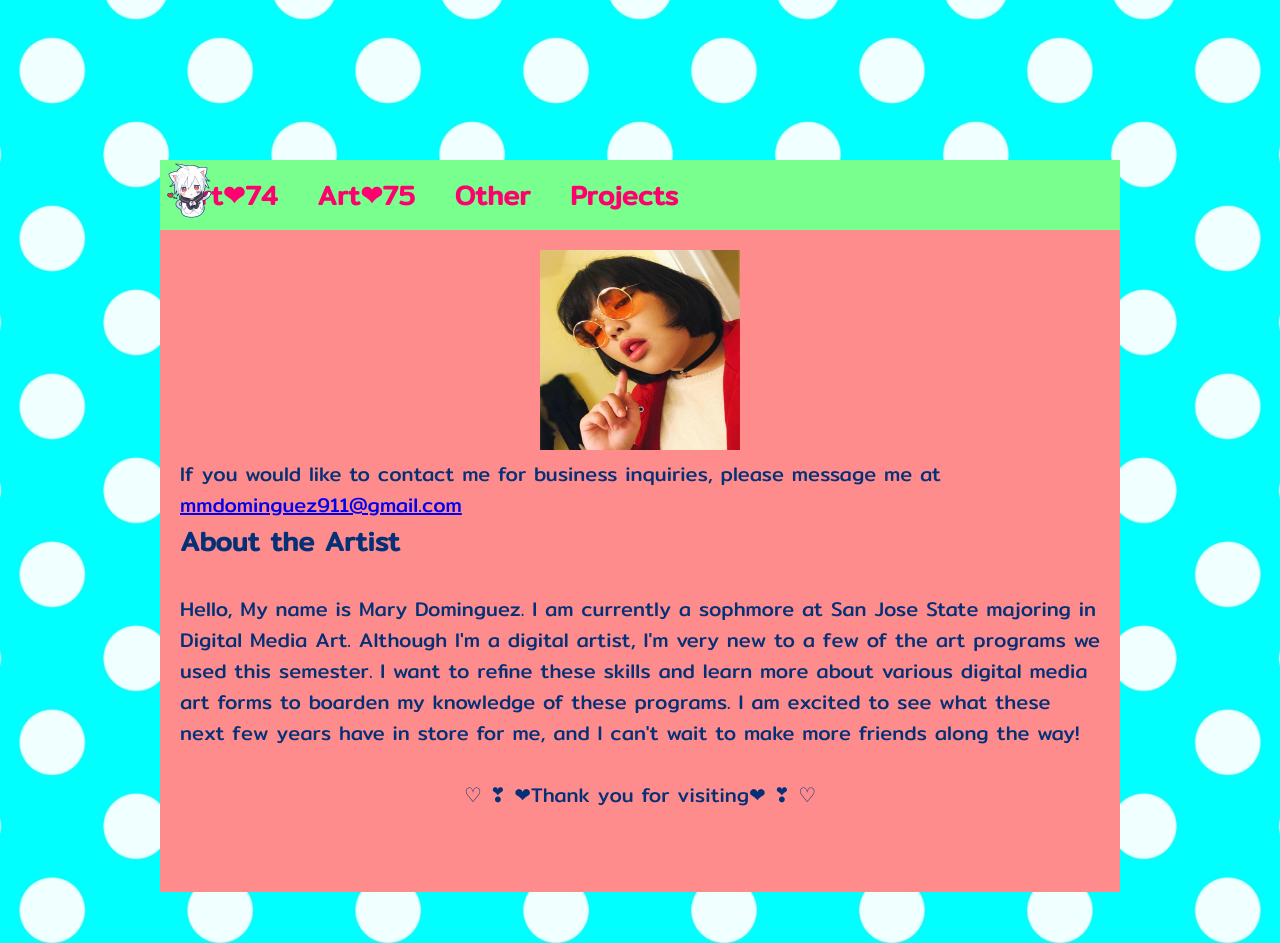
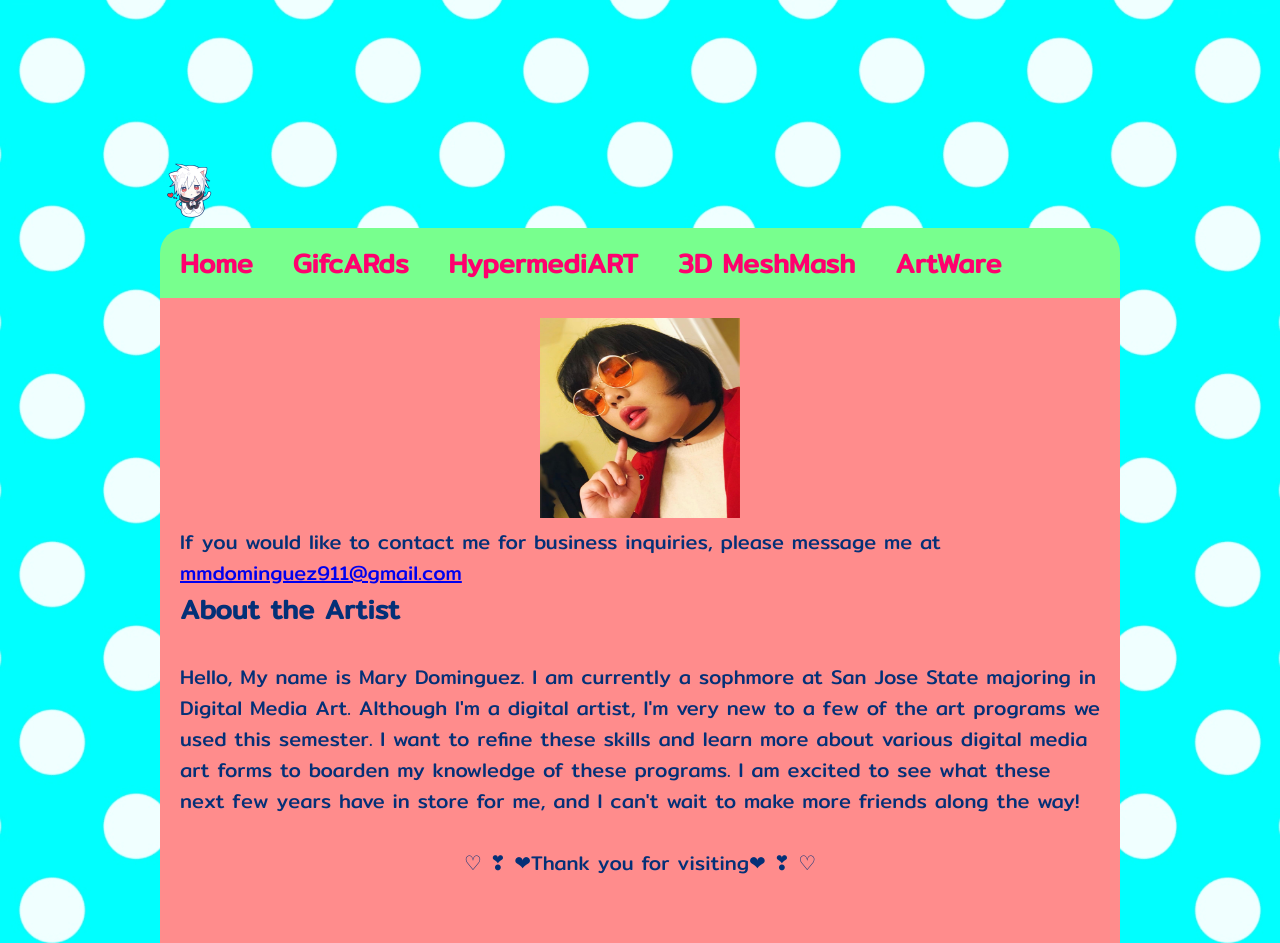
Before and after one commit to mmarydom/cyanide, a plain HTML site: page index.html in a window 1280 px wide. Shown: the top 943 px of the page. Drawn offline with Linux system fonts and the light colour scheme.

Commit message:
Update index.html

```diff
--- a/index.html
+++ b/index.html
@@ -8,14 +8,15 @@
 
 </head>
   <body>
-  <div class="main">
     <a href="index.html"><img src="images/practice.png" height="60px"></img></a>
     </div>
+
     <h1><div class="navbar">
-  <a href="index0.html" class="buttons">Art❤74</a>
-  <a href="project2.html" class="buttons">Art❤75</a>
-  <a href="project3.html" class="buttons">Other</a>
-  <a href="project4.html" class="buttons">Projects</a>
+      <a href="index.html" class="buttons">Home</a>
+      <a href="index0.html" class="buttons">GifcARds</a>
+      <a href="project2.html" class="buttons">HypermediART</a>
+      <a href="project3.html" class="buttons">3D MeshMash</a>
+      <a href="project4.html" class="buttons">ArtWare</a>
     </div></h1>
 
 
@@ -41,6 +42,7 @@
               </br>
           </br>
         </div>
+      <div class="main"></br></div>
 
   </body>
 </html>
```
Lines whose indentation alone changed are shown as unchanged.
